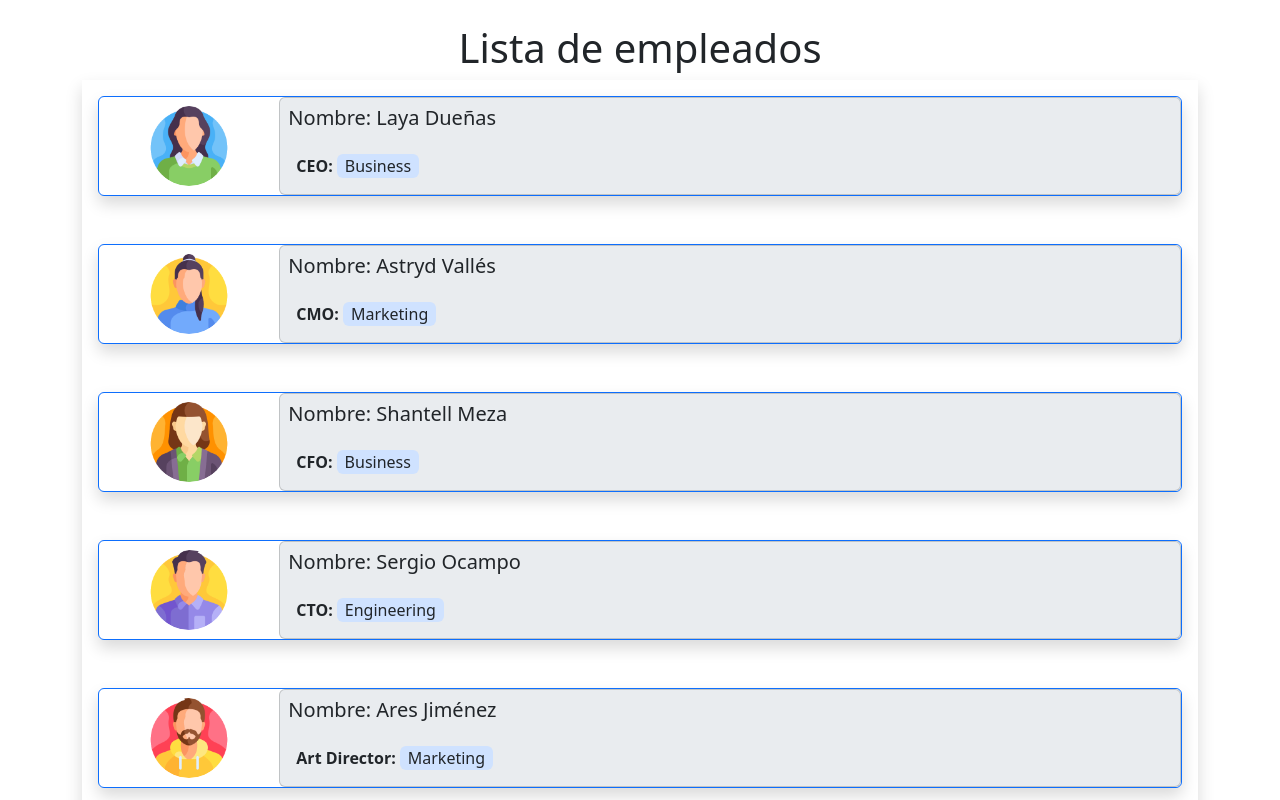
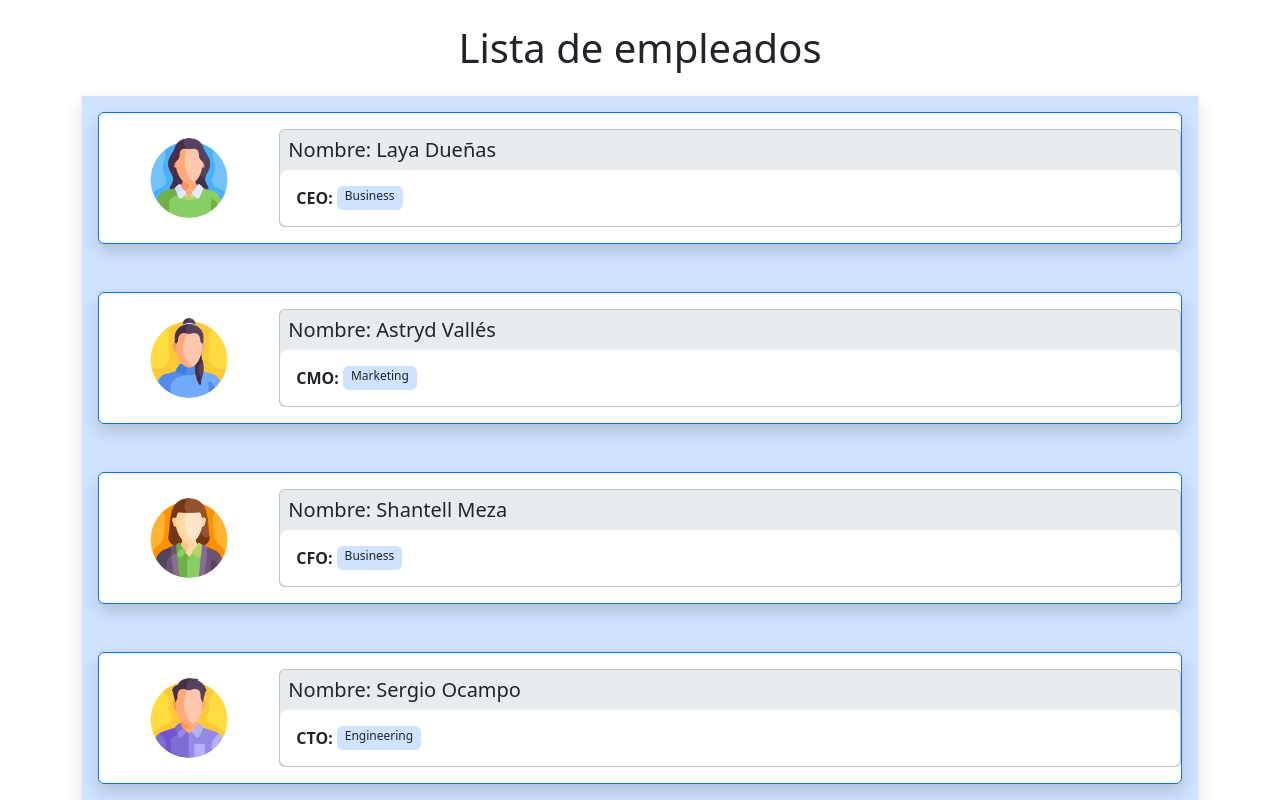
Before and after one commit to hernanortiz1/ejercicio7React, a React (Vite) app: page / in a window 1280 px wide. Shown: the top 800 px of the page. Built offline with nearby package versions, Linux system fonts and the light colour scheme.

Commit message:
agregue color de fondo a lista y badge a departamento

```diff
--- a/src/App.jsx
+++ b/src/App.jsx
@@ -4,7 +4,7 @@ import ListaEmpleados from "./components/ListaEmpleados"
 function App() {
   return <>
     <main className="container my-4">
-        <h1 className="text-center">Lista de empleados</h1>
+        <h1 className="text-center mb-4">Lista de empleados</h1>
         <ListaEmpleados/>
       </main>
       <footer className="bg-dark text-light text-center py-3">&copy; Todos los derechos reservados</footer>
--- a/src/components/TarjetaEmpleado.jsx
+++ b/src/components/TarjetaEmpleado.jsx
@@ -1,11 +1,11 @@
 import { Card } from "react-bootstrap";
-// import {man, man1, man2, woman1, woman2, woman3} from "../assets"
+import { Badge } from "react-bootstrap";
 
 const TarjetaEmpleado = ({ empleadoProps }) => {
   const { fullName, title, department, pic } = empleadoProps;
 
   return (
-    <section className="p-3 ">
+    <section className="p-3 bg-primary-subtle">
       <div className="card mb-3 shadow border-primary">
         <div className="row g-0 align-items-center">
           <div className="col-md-2 d-flex justify-content-center">
@@ -16,14 +16,14 @@ const TarjetaEmpleado = ({ empleadoProps }) => {
             />
           </div>
 
-          <div className="col-md-10">
-            <Card className="bg-body-secondary">
+          <div className="col-md-10 my-3 ">
+            <Card className="bg-body-secondary ">
               <Card.Title className="m-2">Nombre: {fullName}</Card.Title>
-              <Card.Body className="fondoFormulario">
+              <Card.Body className="p-3 rounded-3 bg-white">
                 <div className="d-flex fw-bold">
                   {title}:
-                  <div className="ms-1 bg-primary-subtle px-2 fw-normal rounded-2">
-                    {department}</div>
+                  <Badge className="ms-1 bg-primary-subtle px-2 fw-normal rounded-2 text-dark">
+                    {department}</Badge>
                 </div>
               </Card.Body>
             </Card>
```
